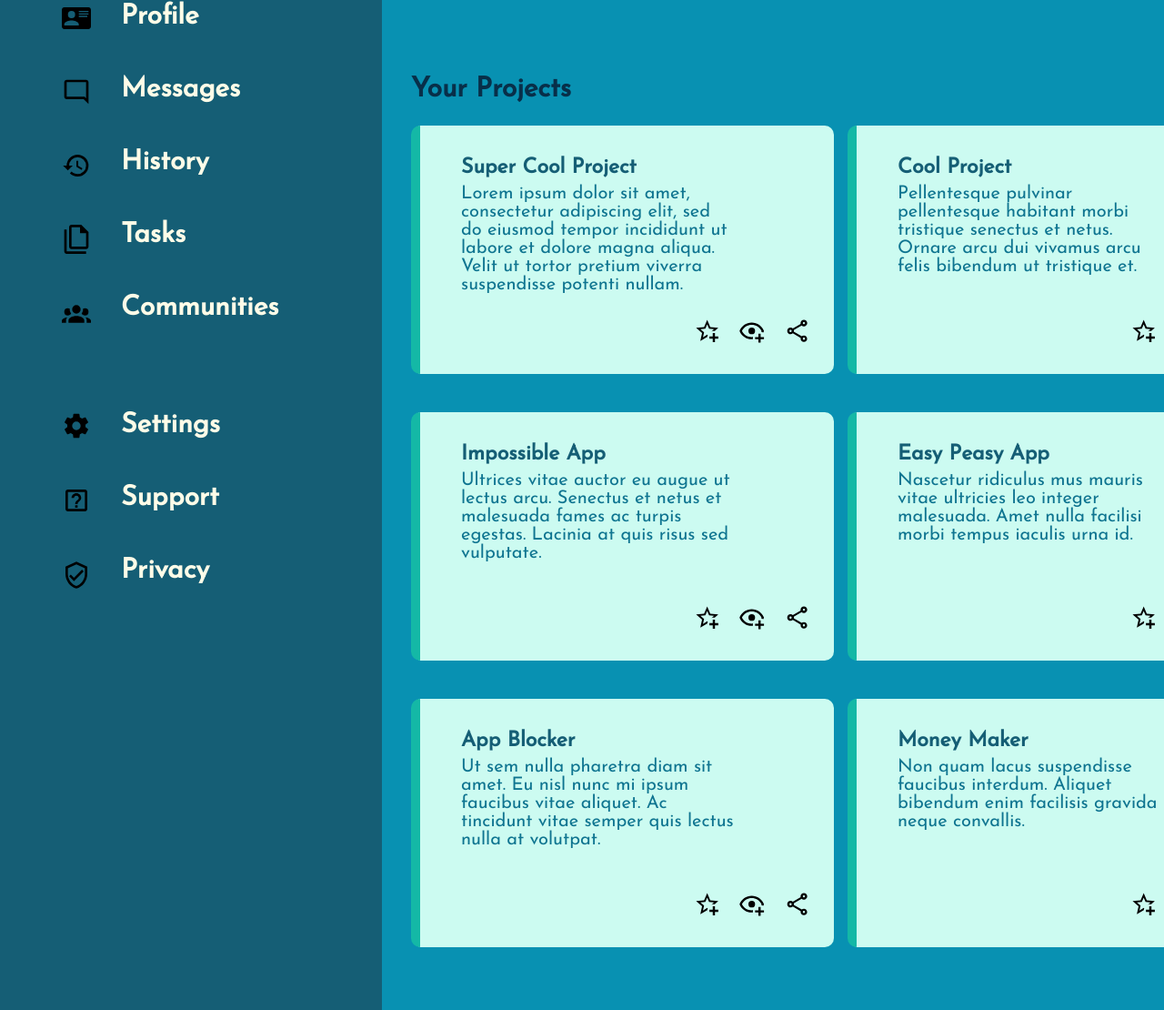
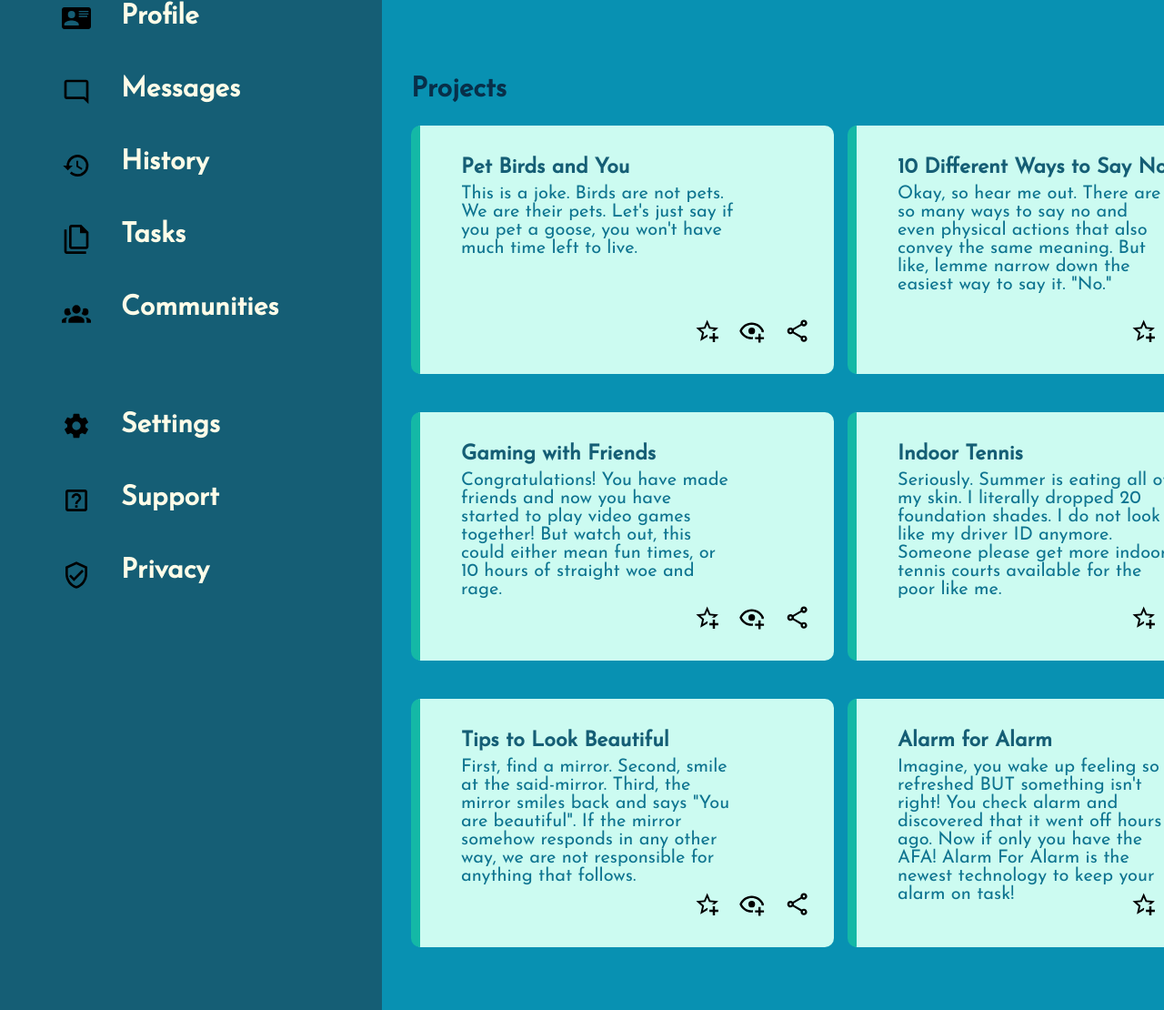
Before and after one commit to ktla99/Project-Admin-Dashboard, a plain HTML site: page index.html in a window 1280 px wide. Shown: the part 223-1333 px from the top of the page at 91% size. Drawn offline with Linux system fonts and the light colour scheme; a script that the page names is missing.

Commit message:
Adjusted ul and li to make the webpage more entertaining

```diff
--- a/index.html
+++ b/index.html
@@ -69,11 +69,11 @@
     <div class="main-content">
     <div class="containerOne">
         <ul class="yourProject">
-            <li>Your Projects</li>
+            <li>Projects</li>
         </ul>
         <div class="boxOne" id="boxes">
-            <ul>Super Cool Project</ul>
-            <li>Lorem ipsum dolor sit amet, consectetur adipiscing elit, sed do eiusmod tempor incididunt ut labore et dolore magna aliqua. Velit ut tortor pretium viverra suspendisse potenti nullam. </li>
+            <ul>Pet Birds and You</ul>
+            <li>This is a joke. Birds are not pets. We are their pets. Let's just say if you pet a goose, you won't have much time left to live.</li>
         <div class="icon">
             <div class="iconOne"><svg xmlns="http://www.w3.org/2000/svg" viewBox="0 0 24 24"><title>star-plus-outline</title><path d="M5.8 21L7.4 14L2 9.2L9.2 8.6L12 2L14.8 8.6L22 9.2L18.8 12H18C17.3 12 16.6 12.1 15.9 12.4L18.1 10.5L13.7 10.1L12 6.1L10.3 10.1L5.9 10.5L9.2 13.4L8.2 17.7L12 15.4L12.5 15.7C12.3 16.2 12.1 16.8 12.1 17.3L5.8 21M17 14V17H14V19H17V22H19V19H22V17H19V14H17Z" /></svg></div>
             <div class="iconTwo"><svg xmlns="http://www.w3.org/2000/svg" viewBox="0 0 24 24"><title>eye-plus-outline</title><path d="M12,4.5C7,4.5 2.73,7.61 1,12C2.73,16.39 7,19.5 12,19.5C12.36,19.5 12.72,19.5 13.08,19.45C13.03,19.13 13,18.82 13,18.5C13,18.14 13.04,17.78 13.1,17.42C12.74,17.46 12.37,17.5 12,17.5C8.24,17.5 4.83,15.36 3.18,12C4.83,8.64 8.24,6.5 12,6.5C15.76,6.5 19.17,8.64 20.82,12C20.7,12.24 20.56,12.45 20.43,12.68C21.09,12.84 21.72,13.11 22.29,13.5C22.56,13 22.8,12.5 23,12C21.27,7.61 17,4.5 12,4.5M12,9A3,3 0 0,0 9,12A3,3 0 0,0 12,15A3,3 0 0,0 15,12A3,3 0 0,0 12,9M18,14.5V17.5H15V19.5H18V22.5H20V19.5H23V17.5H20V14.5H18Z" /></svg></div>
@@ -81,8 +81,8 @@
         </div>
         </div>
         <div class="boxTwo" id="boxes">
-            <ul>Cool Project </ul>
-            <li>Pellentesque pulvinar pellentesque habitant morbi tristique senectus et netus. Ornare arcu dui vivamus arcu felis bibendum ut tristique et. </li>
+            <ul>10 Different Ways to Say No</ul>
+            <li>Okay, so hear me out. There are so many ways to say no and even physical actions that also convey the same meaning. But like, lemme narrow down the easiest way to say it. "No." </li>
         <div class="icon">
             <div class="iconOne"><svg xmlns="http://www.w3.org/2000/svg" viewBox="0 0 24 24"><title>star-plus-outline</title><path d="M5.8 21L7.4 14L2 9.2L9.2 8.6L12 2L14.8 8.6L22 9.2L18.8 12H18C17.3 12 16.6 12.1 15.9 12.4L18.1 10.5L13.7 10.1L12 6.1L10.3 10.1L5.9 10.5L9.2 13.4L8.2 17.7L12 15.4L12.5 15.7C12.3 16.2 12.1 16.8 12.1 17.3L5.8 21M17 14V17H14V19H17V22H19V19H22V17H19V14H17Z" /></svg></div>
             <div class="iconTwo"><svg xmlns="http://www.w3.org/2000/svg" viewBox="0 0 24 24"><title>eye-plus-outline</title><path d="M12,4.5C7,4.5 2.73,7.61 1,12C2.73,16.39 7,19.5 12,19.5C12.36,19.5 12.72,19.5 13.08,19.45C13.03,19.13 13,18.82 13,18.5C13,18.14 13.04,17.78 13.1,17.42C12.74,17.46 12.37,17.5 12,17.5C8.24,17.5 4.83,15.36 3.18,12C4.83,8.64 8.24,6.5 12,6.5C15.76,6.5 19.17,8.64 20.82,12C20.7,12.24 20.56,12.45 20.43,12.68C21.09,12.84 21.72,13.11 22.29,13.5C22.56,13 22.8,12.5 23,12C21.27,7.61 17,4.5 12,4.5M12,9A3,3 0 0,0 9,12A3,3 0 0,0 12,15A3,3 0 0,0 15,12A3,3 0 0,0 12,9M18,14.5V17.5H15V19.5H18V22.5H20V19.5H23V17.5H20V14.5H18Z" /></svg></div>
@@ -90,8 +90,8 @@
         </div>
         </div>
         <div class="boxThree" id="boxes">
-            <ul>Impossible App</ul>
-            <li>Ultrices vitae auctor eu augue ut lectus arcu. Senectus et netus et malesuada fames ac turpis egestas. Lacinia at quis risus sed vulputate. </li>
+            <ul>Gaming with Friends</ul>
+            <li>Congratulations! You have made friends and now you have started to play video games together! But watch out, this could either mean fun times, or 10 hours of straight woe and rage. </li>
         <div class="icon">
             <div class="iconOne"><svg xmlns="http://www.w3.org/2000/svg" viewBox="0 0 24 24"><title>star-plus-outline</title><path d="M5.8 21L7.4 14L2 9.2L9.2 8.6L12 2L14.8 8.6L22 9.2L18.8 12H18C17.3 12 16.6 12.1 15.9 12.4L18.1 10.5L13.7 10.1L12 6.1L10.3 10.1L5.9 10.5L9.2 13.4L8.2 17.7L12 15.4L12.5 15.7C12.3 16.2 12.1 16.8 12.1 17.3L5.8 21M17 14V17H14V19H17V22H19V19H22V17H19V14H17Z" /></svg></div>
             <div class="iconTwo"><svg xmlns="http://www.w3.org/2000/svg" viewBox="0 0 24 24"><title>eye-plus-outline</title><path d="M12,4.5C7,4.5 2.73,7.61 1,12C2.73,16.39 7,19.5 12,19.5C12.36,19.5 12.72,19.5 13.08,19.45C13.03,19.13 13,18.82 13,18.5C13,18.14 13.04,17.78 13.1,17.42C12.74,17.46 12.37,17.5 12,17.5C8.24,17.5 4.83,15.36 3.18,12C4.83,8.64 8.24,6.5 12,6.5C15.76,6.5 19.17,8.64 20.82,12C20.7,12.24 20.56,12.45 20.43,12.68C21.09,12.84 21.72,13.11 22.29,13.5C22.56,13 22.8,12.5 23,12C21.27,7.61 17,4.5 12,4.5M12,9A3,3 0 0,0 9,12A3,3 0 0,0 12,15A3,3 0 0,0 15,12A3,3 0 0,0 12,9M18,14.5V17.5H15V19.5H18V22.5H20V19.5H23V17.5H20V14.5H18Z" /></svg></div>
@@ -99,8 +99,8 @@
         </div>
         </div>
         <div class="boxFour" id="boxes">
-            <ul>Easy Peasy App </ul>
-            <li>Nascetur ridiculus mus mauris vitae ultricies leo integer malesuada. Amet nulla facilisi morbi tempus iaculis urna id. </li>
+            <ul>Indoor Tennis </ul>
+            <li>Seriously. Summer is eating all of my skin. I literally dropped 20 foundation shades. I do not look like my driver ID anymore. Someone please get more indoor tennis courts available for the poor like me.</li>
         <div class="icon">
             <div class="iconOne"><svg xmlns="http://www.w3.org/2000/svg" viewBox="0 0 24 24"><title>star-plus-outline</title><path d="M5.8 21L7.4 14L2 9.2L9.2 8.6L12 2L14.8 8.6L22 9.2L18.8 12H18C17.3 12 16.6 12.1 15.9 12.4L18.1 10.5L13.7 10.1L12 6.1L10.3 10.1L5.9 10.5L9.2 13.4L8.2 17.7L12 15.4L12.5 15.7C12.3 16.2 12.1 16.8 12.1 17.3L5.8 21M17 14V17H14V19H17V22H19V19H22V17H19V14H17Z" /></svg></div>
             <div class="iconTwo"><svg xmlns="http://www.w3.org/2000/svg" viewBox="0 0 24 24"><title>eye-plus-outline</title><path d="M12,4.5C7,4.5 2.73,7.61 1,12C2.73,16.39 7,19.5 12,19.5C12.36,19.5 12.72,19.5 13.08,19.45C13.03,19.13 13,18.82 13,18.5C13,18.14 13.04,17.78 13.1,17.42C12.74,17.46 12.37,17.5 12,17.5C8.24,17.5 4.83,15.36 3.18,12C4.83,8.64 8.24,6.5 12,6.5C15.76,6.5 19.17,8.64 20.82,12C20.7,12.24 20.56,12.45 20.43,12.68C21.09,12.84 21.72,13.11 22.29,13.5C22.56,13 22.8,12.5 23,12C21.27,7.61 17,4.5 12,4.5M12,9A3,3 0 0,0 9,12A3,3 0 0,0 12,15A3,3 0 0,0 15,12A3,3 0 0,0 12,9M18,14.5V17.5H15V19.5H18V22.5H20V19.5H23V17.5H20V14.5H18Z" /></svg></div>
@@ -108,8 +108,8 @@
         </div>
         </div>
         <div class="boxFive" id="boxes">
-            <ul>App Blocker </ul>
-            <li>Ut sem nulla pharetra diam sit amet. Eu nisl nunc mi ipsum faucibus vitae aliquet. Ac tincidunt vitae semper quis lectus nulla at volutpat. </li>
+            <ul>Tips to Look Beautiful</ul>
+            <li>First, find a mirror. Second, smile at the said-mirror. Third, the mirror smiles back and says "You are beautiful". If the mirror somehow responds in any other way, we are not responsible for anything that follows.</li>
         <div class="icon">
             <div class="iconOne"><svg xmlns="http://www.w3.org/2000/svg" viewBox="0 0 24 24"><title>star-plus-outline</title><path d="M5.8 21L7.4 14L2 9.2L9.2 8.6L12 2L14.8 8.6L22 9.2L18.8 12H18C17.3 12 16.6 12.1 15.9 12.4L18.1 10.5L13.7 10.1L12 6.1L10.3 10.1L5.9 10.5L9.2 13.4L8.2 17.7L12 15.4L12.5 15.7C12.3 16.2 12.1 16.8 12.1 17.3L5.8 21M17 14V17H14V19H17V22H19V19H22V17H19V14H17Z" /></svg></div>
             <div class="iconTwo"><svg xmlns="http://www.w3.org/2000/svg" viewBox="0 0 24 24"><title>eye-plus-outline</title><path d="M12,4.5C7,4.5 2.73,7.61 1,12C2.73,16.39 7,19.5 12,19.5C12.36,19.5 12.72,19.5 13.08,19.45C13.03,19.13 13,18.82 13,18.5C13,18.14 13.04,17.78 13.1,17.42C12.74,17.46 12.37,17.5 12,17.5C8.24,17.5 4.83,15.36 3.18,12C4.83,8.64 8.24,6.5 12,6.5C15.76,6.5 19.17,8.64 20.82,12C20.7,12.24 20.56,12.45 20.43,12.68C21.09,12.84 21.72,13.11 22.29,13.5C22.56,13 22.8,12.5 23,12C21.27,7.61 17,4.5 12,4.5M12,9A3,3 0 0,0 9,12A3,3 0 0,0 12,15A3,3 0 0,0 15,12A3,3 0 0,0 12,9M18,14.5V17.5H15V19.5H18V22.5H20V19.5H23V17.5H20V14.5H18Z" /></svg></div>
@@ -117,8 +117,8 @@
         </div>
         </div>
         <div class="boxSix" id="boxes">
-            <ul>Money Maker </ul>
-            <li>Non quam lacus suspendisse faucibus interdum. Aliquet bibendum enim facilisis gravida neque convallis. </li>
+            <ul>Alarm for Alarm</ul>
+            <li>Imagine, you wake up feeling so refreshed BUT something isn't right! You check alarm and discovered that it went off hours ago. Now if only you have the AFA! Alarm For Alarm is the newest technology to keep your alarm on task!</li>
         <div class="icon">
             <div class="iconOne"><svg xmlns="http://www.w3.org/2000/svg" viewBox="0 0 24 24"><title>star-plus-outline</title><path d="M5.8 21L7.4 14L2 9.2L9.2 8.6L12 2L14.8 8.6L22 9.2L18.8 12H18C17.3 12 16.6 12.1 15.9 12.4L18.1 10.5L13.7 10.1L12 6.1L10.3 10.1L5.9 10.5L9.2 13.4L8.2 17.7L12 15.4L12.5 15.7C12.3 16.2 12.1 16.8 12.1 17.3L5.8 21M17 14V17H14V19H17V22H19V19H22V17H19V14H17Z" /></svg></div>
             <div class="iconTwo"><svg xmlns="http://www.w3.org/2000/svg" viewBox="0 0 24 24"><title>eye-plus-outline</title><path d="M12,4.5C7,4.5 2.73,7.61 1,12C2.73,16.39 7,19.5 12,19.5C12.36,19.5 12.72,19.5 13.08,19.45C13.03,19.13 13,18.82 13,18.5C13,18.14 13.04,17.78 13.1,17.42C12.74,17.46 12.37,17.5 12,17.5C8.24,17.5 4.83,15.36 3.18,12C4.83,8.64 8.24,6.5 12,6.5C15.76,6.5 19.17,8.64 20.82,12C20.7,12.24 20.56,12.45 20.43,12.68C21.09,12.84 21.72,13.11 22.29,13.5C22.56,13 22.8,12.5 23,12C21.27,7.61 17,4.5 12,4.5M12,9A3,3 0 0,0 9,12A3,3 0 0,0 12,15A3,3 0 0,0 15,12A3,3 0 0,0 12,9M18,14.5V17.5H15V19.5H18V22.5H20V19.5H23V17.5H20V14.5H18Z" /></svg></div>
@@ -134,15 +134,15 @@
             <div class="round">
             <div class="boxSeven">
                 <ul>Site Maintenance</ul>
-                    <li>Eget egestas purus viverra accumsan in nisl nisi. Sit amet consectetur adipiscing elit pellentesque habitant morbi tristique. </li>
+                    <li>This website will be down from Mon-Sun from 12:00AM - 12:00PM. Thank you for your understanding!</li>
             </div>
             <div class="boxEight">
                 <ul>Community Share Day</ul>
-                    <li> Hioaoiadja iadoiwja aoidoa aoidjoa doiaai jda jaoo. daoidaoow ajoa jpr tgqk. iowajwaniig jwjjw ooiiq iaignair utwit.</li>
+                    <li>Share pictures of your pets with us! Do not send creatures with more than 4 legs (Some animals are exempt from this rule).</li>
             </div>
             <div class="boxNine">
                 <ul>Updated Privacy Policy</ul>
-                    <li>A diam sollicitudin tempor id eu nisl nunc mi. Pharetra magna ac placerat vestibulum lectus mauris ultrices.</li>
+                    <li>For the last time, we DO NOT want anymore of your feet pics. Anymore feet pics will automatically eject you straight to "Horni Jail!"</li>
             </div>
         </div>
     </div>
@@ -155,27 +155,27 @@
             <div class="personOne" id="square">
                 <div class="iconFour"><svg xmlns="http://www.w3.org/2000/svg" viewBox="0 0 24 24"><title>shark</title><path d="M15.56 9.09C14.66 7.18 12.54 6 11 6C11.47 7.4 11.28 8.57 10.95 9.43C8.45 10 6 11 6 11S3 7 1 7L3 13L2 17C4 17 6 14 6 14S11 16 14 16V18C14.65 18 15.91 17.17 16.73 15.77C17.97 15.56 19 15.21 19.87 14.81C19.72 14.63 19.53 14.44 19.28 14.3C18.63 13.91 17.82 13.67 17 13.5C17.82 13.34 18.67 13.22 19.59 13.35C20.05 13.41 20.54 13.54 21 13.86C21.1 13.92 21.17 14 21.24 14.05C22.4 13.26 23 12.44 23 12C23 11.13 19.19 9.5 15.56 9.09M18 12C17.45 12 17 11.55 17 11C17 10.76 17.1 10.55 17.23 10.38C17.84 10.5 18.43 10.67 18.97 10.84C19 10.89 19 10.94 19 11C19 11.55 18.55 12 18 12Z" /></svg></div>
                 <div class="groupTwo">
-                    <ul>@tegan</ul>
-                    <li>World Peace builder</li>
+                    <ul>@FishAreFriends</ul>
+                    <li>World Peace Supporter</li>
                 </div>
             </div>
             <div class="personTwo" id="square">
-                <div class="iconFive"><svg xmlns="http://www.w3.org/2000/svg" viewBox="0 0 24 24"><title>rodent</title><path d="M21.33 17.39C22.73 18.66 21.8 21 19.92 21H11.06C8.25 21 6 18.75 6 15.94V15.89C3.7 15.42 2 13.41 2 11C2 8.25 4.22 6 7 6H9.5C9.8 6 10 5.77 10 5.5S9.8 5 9.5 5H7V3H9.5C10.88 3 12 4.13 12 5.5C12 6.89 10.88 8 9.5 8H7C5.34 8 4 9.33 4 11C4 12.37 4.92 13.5 6.14 13.87C6.7 11.67 8.67 10 11.06 10C11.86 10 12.66 10.22 13.36 10.55C11.95 11.34 11 12.8 11 14.5C11 15.75 11.5 16.87 12.33 17.67L13.03 16.97C12.38 16.36 12 15.47 12 14.5C12 11.91 14.34 11 15.5 11C17.58 11 19.45 12.89 18.94 15.23L21.33 17.39M18 19C18.56 19 19 18.56 19 18S18.56 17 18 17 17 17.44 17 18 17.44 19 18 19Z" /></svg></div>
-                <div class="groupTwo">
+                <div class="iconFive"><svg xmlns="http://www.w3.org/2000/svg" viewBox="0 0 24 24"><title>bird</title><path d="M23 11.5L19.95 10.37C19.69 9.22 19.04 8.56 19.04 8.56C17.4 6.92 14.75 6.92 13.11 8.56L11.63 10.04L5 3C4 7 5 11 7.45 14.22L2 19.5C2 19.5 10.89 21.5 16.07 17.45C18.83 15.29 19.45 14.03 19.84 12.7L23 11.5M17.71 11.72C17.32 12.11 16.68 12.11 16.29 11.72C15.9 11.33 15.9 10.7 16.29 10.31C16.68 9.92 17.32 9.92 17.71 10.31C18.1 10.7 18.1 11.33 17.71 11.72Z" /></svg></div>
+                <div class="groupThree">
                     <ul>@kikibap</ul>
-                    <li>Super Cool Project</li>
+                    <li>Pet Birds and You</li>
                 </div>
             </div>
             <div class="personThree" id="square">
                 <div class="iconSix"><svg xmlns="http://www.w3.org/2000/svg" viewBox="0 0 24 24"><title>kangaroo</title><path d="M19.8 6.59L19 7.97V10.04L17.69 11.61L17.31 13.25L16 14L15.5 13.12L16.44 12.59L16.7 11.45L16.7 11.45L16.77 11.15L16.77 11.15V11.15L17.47 10.31C17.65 10.1 17.62 9.78 17.41 9.61C17.2 9.43 16.88 9.46 16.7 9.67L15.85 10.69L15.56 11.93C15.38 11.96 15.2 12 15 12C14.31 12 13.68 11.76 13.23 11.4C13.15 12.7 12.73 13.81 12.13 14.43L10.5 16.19L9.96 19.79L8.07 21L7.53 20.17L9.04 19.19L9.5 15.92L9.5 15.91L10 14.54C9.47 14.08 9.08 13.28 8.88 12.3L8.71 12.61C8.35 13.25 8 13.9 7.56 14.56C7.11 15.2 6.66 15.9 5.78 16.44C5.34 16.72 4.7 16.84 4.17 16.73C3.61 16.61 3.14 16.26 2.86 15.89C2.31 15.13 2.15 14.35 2 13.62L2.97 13.36C3.2 14 3.5 14.65 3.88 15C4.26 15.33 4.57 15.26 4.84 15C5.16 14.73 5.47 14.15 5.73 13.55C6 12.94 6.22 12.28 6.45 11.6C6.93 10.24 7.39 8.82 8.2 7.36C8.62 6.64 9.13 5.89 9.92 5.22C10.7 4.55 11.73 4 13 4S15.7 5.22 16.58 6.34C17 6.89 17.87 6.82 18.22 6.21L19.14 4.63C19 4.58 18.89 4.5 18.79 4.4C18.4 4 18.4 3.38 18.79 3L19.93 4.13C19.96 4.13 20 4.11 20 4.11C20.41 4.11 20.75 4.35 20.91 4.69L22 7L21 7.5L19.8 6.59Z" /></svg></div>
-                <div class="groupTwo">
+                <div class="groupFour">
                     <ul>@kendall</ul>
                     <li>Life Changing App</li>
                 </div>
             </div>
             <div class="personFour" id="square">
                 <div class="iconSeven"><svg xmlns="http://www.w3.org/2000/svg" viewBox="0 0 24 24"><title>snail</title><path d="M20.31 8.03L21.24 4.95C21.67 4.85 22 4.47 22 4C22 3.45 21.55 3 21 3S20 3.45 20 4C20 4.26 20.11 4.5 20.27 4.68L19.5 7.26L18.73 4.68C18.89 4.5 19 4.26 19 4C19 3.45 18.55 3 18 3S17 3.45 17 4C17 4.47 17.33 4.85 17.76 4.95L18.69 8.03C17.73 8.18 17 9 17 10V12.25C15.65 9.16 12.63 7 9.11 7C5.19 7 2 10.26 2 14.26C2 16.1 2.82 17.75 4.1 18.85L2.88 19C2.38 19.06 2 19.5 2 20C2 20.55 2.45 21 3 21L19.12 21C20.16 21 21 20.16 21 19.12V11.72C21.6 11.38 22 10.74 22 10C22 9 21.27 8.18 20.31 8.03M15.6 17.41L12.07 17.86C12.5 17.1 12.8 16.21 12.8 15.26C12.8 12.94 10.95 11.06 8.67 11.06C8.14 11.06 7.62 11.18 7.14 11.41C6.65 11.66 6.44 12.26 6.69 12.75C6.93 13.25 7.53 13.45 8.03 13.21C8.23 13.11 8.45 13.06 8.67 13.06C9.85 13.06 10.8 14.04 10.8 15.26C10.8 16.92 9.5 18.27 7.89 18.27C5.75 18.27 4 16.47 4 14.26C4 11.36 6.29 9 9.11 9C12.77 9 15.75 12.06 15.75 15.82C15.75 16.36 15.69 16.89 15.6 17.41Z" /></svg></div>
-                <div class="groupTwo">
+                <div class="groupFive">
                     <ul>@alex</ul>
                     <li>No Traffic Maker</li>
                 </div>
```
